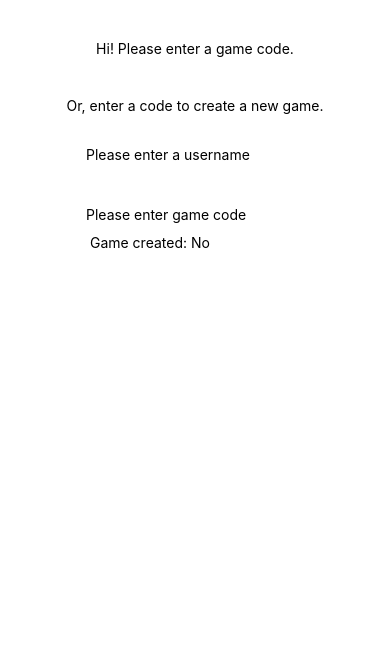
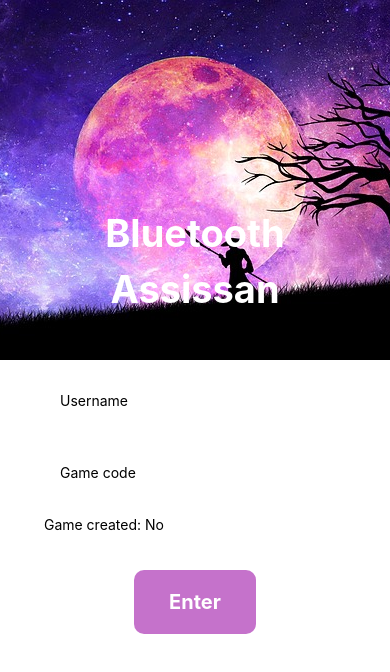
Before and after one commit to rohan-varma/CS-M117-Project, a React Native app in the folder FrontEnd/: screen / in a window 390 px wide. Shown: the top 672 px of the page. Built offline with nearby package versions, Linux system fonts and the light colour scheme.

Commit message:
added login screen

```diff
--- a/FrontEnd/App.js
+++ b/FrontEnd/App.js
@@ -1,26 +1,56 @@
 import React, { Component } from 'react';
-import { StyleSheet, Text, View, Navigator, AppRegistry, TextInput } from 'react-native';
+import { StyleSheet, Text, View, Navigator,
+  AppRegistry,
+  TextInput,
+  Image,
+  ImageBackground,
+  KeyboardAvoidingView
+ } from 'react-native';
 import GameTextInput  from './GameTextInput';
+import Form from './src/form';
 
 const _ = require('lodash');
 
 export default class App extends React.Component {
   render() {
     return (
-      <View style={styles.container}>
+     /* <View style={styles.container}>
         <Text style={{padding:40}}>Hi! Please enter a game code.</Text>
         <Text> Or, enter a code to create a new game. </Text>
         <GameTextInput />
-      </View>
+      </View>*/
+      <KeyboardAvoidingView behavior='padding' style={styles.wrapper}>
+        <ImageBackground style={styles.container} source={require('./img/ninja.jpg')}>
+          <Text style={styles.header}> Bluetooth </Text>
+          <Text style={styles.header}> Assissan </Text>
+           <Form />
+        </ImageBackground>
+      </KeyboardAvoidingView>
     );
   }
 }
 
 const styles = StyleSheet.create({
-  container: {
-    flex: 1,
-    backgroundColor: '#fff',
-    alignItems: 'center',
-    justifyContent: 'center',
-  },
+    wrapper: {
+      flex:1,
+    },
+    container: {
+      flex: 1,
+      alignSelf: 'stretch',
+      width: null,
+      justifyContent: 'center',
+      alignItems: 'center',
+    },
+    header: {
+
+      fontSize: 38,
+      color: 'white',
+      fontWeight: 'bold',
+      backgroundColor: 'transparent',
+      marginBottom: 10,
+    },
+    gameInput: {
+      paddingTop: 50,
+      flex: 1,
+    }
 });
--- a/FrontEnd/GameTextInput.js
+++ b/FrontEnd/GameTextInput.js
@@ -1,5 +1,5 @@
 import React, { Component } from 'react';
-import { StyleSheet, Text, View, Navigator, AppRegistry, TextInput } from 'react-native';
+import { StyleSheet, Text, View, Navigator, AppRegistry, TextInput, TouchableOpacity } from 'react-native';
 const { createGame, addUserToGame } = require('./requestors');
 const _ = require('lodash');
 
@@ -89,26 +89,39 @@ class GameTextInput extends Component {
   }
   render() {
     return (
-      <View style={{flex: 1, padding: 10}}>
-      <View style={{padding: 10}}>
+      <View style={styles.formContainer}>
         <TextInput
-          style={{height: 40}}
-          placeholder="Please enter a username"
+         style={styles.textInput}
+          placeholder="Username"
           onChangeText={usernameText => this.handleUserInput(usernameText)}
         />
-      </View>
-      <View style={{padding: 10}}>
         <TextInput
-          style={{height: 40}}
-          placeholder="Please enter game code"
+          style={styles.textInput}
+          placeholder="Game code"
           onChangeText={text => this.handleLoginInput(text)}
         />
       <Text> Game created: {this.state.gameCreated ? 'Yes': 'No'} </Text>
       <Text>{this.state.errorWithGameCreationText} </Text>
       </View>
-      </View>
+
     );
   }
 }
 
 export default GameTextInput;
+
+const styles = StyleSheet.create({
+    formContainer: {
+      alignSelf:'stretch',
+      paddingLeft:20,
+      paddingRight:20,
+      paddingTop: 50
+    },
+    textInput: {
+      alignSelf: 'stretch',
+      padding: 20,
+      backgroundColor:'rgba(255,255,255,0.85)',
+      marginBottom:15,
+    }
+
+});
--- /dev/null
+++ b/FrontEnd/src/form.js
@@ -0,0 +1,56 @@
+import React, { Component } from 'react';
+import {
+  StyleSheet,
+  Text, View,
+  AppRegistry,
+  TextInput,
+  TouchableOpacity
+
+ } from 'react-native';
+import GameTextInput  from '../GameTextInput';
+
+
+export default class App extends Component {
+  render() {
+    return (
+      <View style={styles.formContainer}>
+        <GameTextInput/>
+        <TouchableOpacity style= {styles.button}>
+          <Text style={styles.buttonText}> Enter </Text>
+        </TouchableOpacity>
+      </View>
+
+
+    );
+  }
+}
+
+const styles = StyleSheet.create({
+    formContainer: {
+      alignSelf:'stretch',
+      paddingLeft:20,
+      paddingRight:20,
+
+    },
+    textInput: {
+      alignSelf: 'stretch',
+      padding: 20,
+      backgroundColor:'rgba(255,255,255,0.85)',
+      marginBottom:20,
+    },
+    button: {
+      alignSelf: 'center',
+      paddingRight:30,
+      paddingLeft:30,
+      marginTop:20,
+      padding:20,
+      backgroundColor: 'rgba(159, 20, 169, 0.6)',
+      borderRadius: 10,
+    },
+    buttonText: {
+      color: 'white',
+      fontSize: 20,
+      fontWeight: 'bold',
+    }
+
+});
```
Also changed, not shown: FrontEnd/img/ninja.jpg (added).
